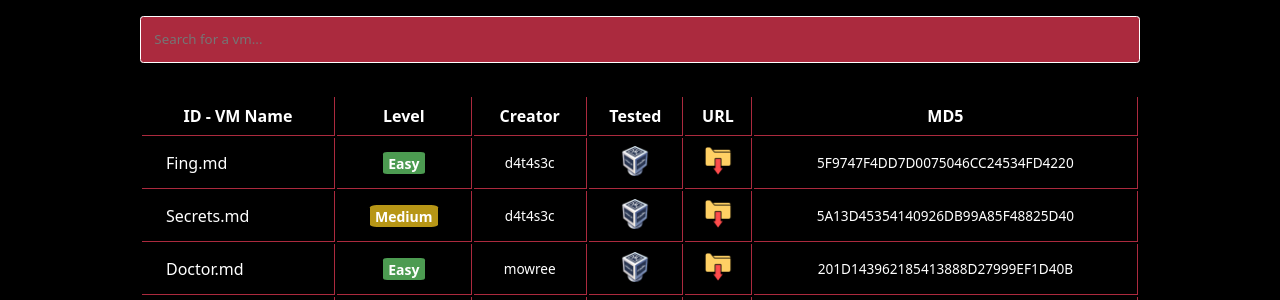
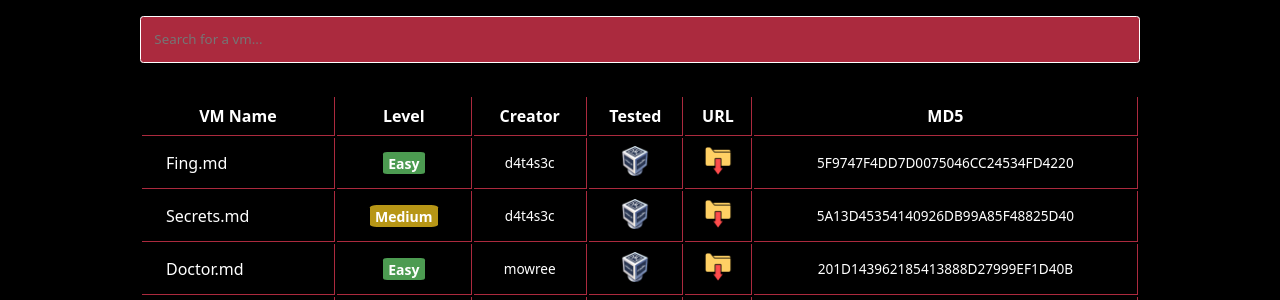
Before and after one commit to VulNyx/vulnyx, a Jekyll site: the page built from index.md, in a window 1280 px wide. Shown: the part 320-620 px from the top of the page. Built offline with Jekyll 4.4.1, drawn with Linux system fonts in a browser that asks for light colours.

```diff
--- a/_includes/bin_table.html
+++ b/_includes/bin_table.html
@@ -5,7 +5,7 @@
     <table id="bin-table">
         <thead>
             <tr>
-                <th>ID - VM Name</th>
+                <th>VM Name</th>
 		<th>Level</th>
 		<th>Creator</th>
                 <th>Tested</th>
```
